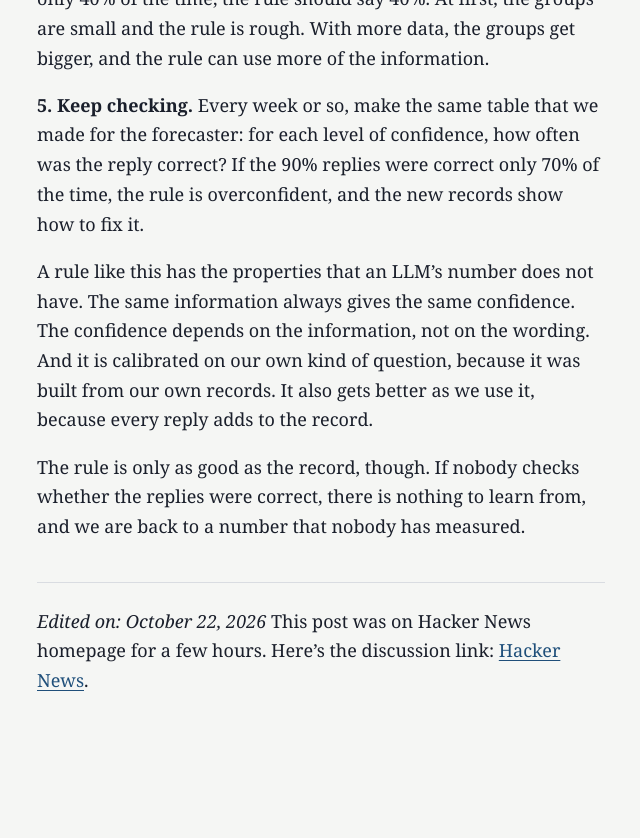
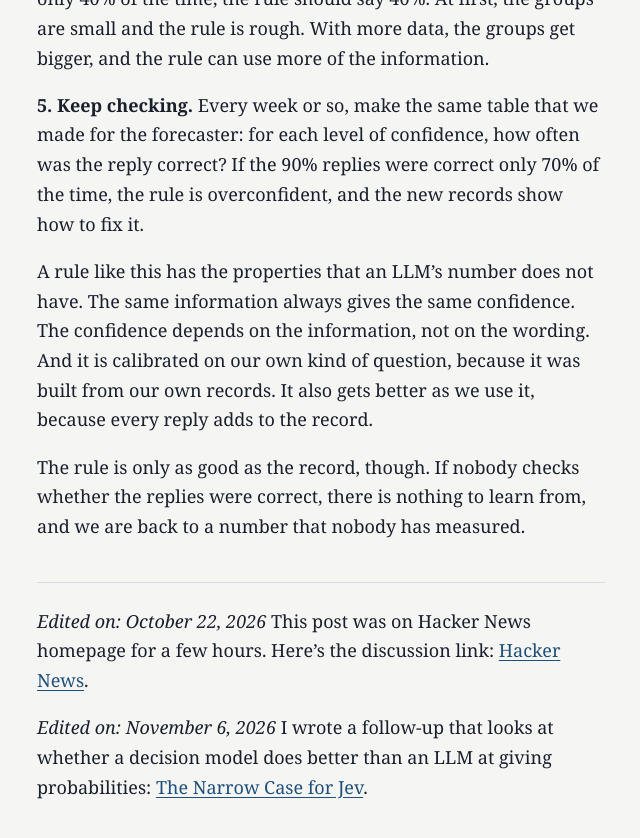
Before and after one commit to rumple/blog, a Jekyll site: the page built from _posts/2026-10-20-asking-llm-for-confidence.md, in a window 1280 px wide and 900 px high, scrolled down 5703 px. Shown: the top 838 px of the window, without its empty margins (319-959 px from the left). Built offline with Jekyll 4.4.1, drawn with Linux system fonts in a browser that asks for light colours; our own code applies the rules of GitHub Pages for plain Markdown files; before the commit the page ends 6496 px from its top, so only the background shows below that.

Commit message:
Add follow-up link to Jev post in confidence post
Co-Authored-By: Claude Opus 5.5 <noreply@anthropic.com>

```diff
--- a/_posts/2026-10-20-asking-llm-for-confidence.md
+++ b/_posts/2026-10-20-asking-llm-for-confidence.md
@@ -82,3 +82,6 @@ The rule is only as good as the record, though. If nobody checks whether the rep
 
 *Edited on: October 22, 2026*
 This post was on Hacker News homepage for a few hours. Here's the discussion link: [Hacker News](https://news.ycombinator.com/item?id=50176082).
+
+*Edited on: November 6, 2026*
+I wrote a follow-up that looks at whether a decision model does better than an LLM at giving probabilities: [The Narrow Case for Jev]({{ site.baseurl }}{% post_url 2026-11-04-the-narrow-case-for-jev %}).
```
